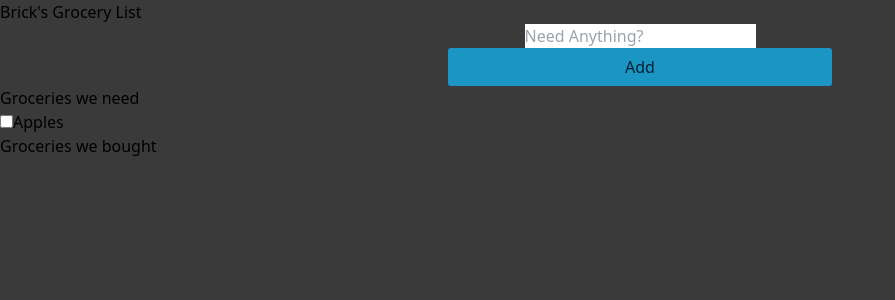
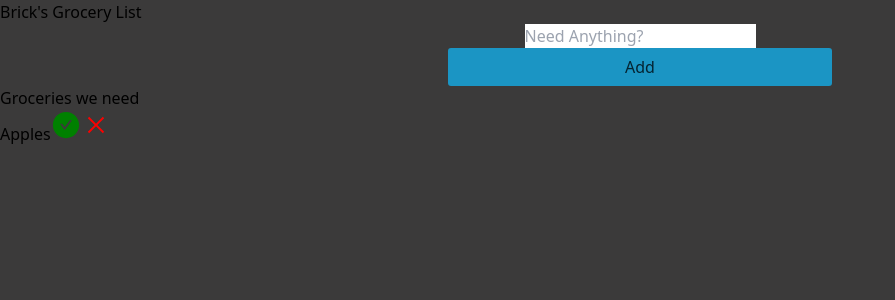
Before and after one commit to Rick3Mrtz/Grocery-List, a React (Vite) app: page / in a window 1280 px wide. Shown: the top 300 px of the page, without its empty margins (0-895 px from the left). Built offline with nearby package versions, Linux system fonts and the light colour scheme.

Commit message:
corrected grocery input, temporary styling added, react icons used as buttons

```diff
--- a/package.json
+++ b/package.json
@@ -14,6 +14,7 @@
     "postcss": "^8.4.27",
     "react": "^18.2.0",
     "react-dom": "^18.2.0",
+    "react-icons": "^4.10.1",
     "tailwindcss": "^3.3.3"
   },
   "devDependencies": {
--- a/src/App.jsx
+++ b/src/App.jsx
@@ -1,5 +1,7 @@
 import react from 'react'
 import './App.css'
+import { AiFillCheckCircle } from 'react-icons/ai'
+import { VscClose } from 'react-icons/vsc'
 
 function App() {
 
@@ -7,7 +9,7 @@ function App() {
   return (
     <>
 
-      <h1 className='flex text-4xl justify-center mt-[6vh] mb-[3vh]'>
+      <h1 className='flex text-4xl font-bold justify-center mt-[6vh] mb-[3vh]'>
         Brick's Grocery List
       </h1>
 
@@ -18,33 +20,48 @@ function App() {
         <button className=' btn'>Add</button>
       </form>
 
-      <div className='grid grid-cols-2 gap-2 mt-10'>
-        {/* Left Column - Groceries to Buy */}
-        <div className='bg-gray-200 p-4 ml-4 h-fit'>
-          <h1 className='text-xl text-center'>Groceries we need</h1>
-          <div className='flex justify-center items-center'>
 
-          </div>
-          <ul className=' mt-10 list flex justify-start items-center'>
-            <li>
-              <label>
-                <input type="checkbox" className='mr-4' />
-                Apples
-              </label>
+        {/* Groceries to Buy */}
+        <div className='bg-gray-200 mx-8 p-4 h-fit mt-8'>
+          <h1 className='text-xl text-center font-extrabold'>Groceries we need</h1>
+          <ul className=' mt-6 list flex justify-start items-center'>
+            <li className='text-3xl'>
+              Apples
+              <button>
+              <AiFillCheckCircle size={30} color='green'/>
+              </button>
+              <button>
+              <VscClose size={30} color='red' />
+              </button>
             </li>
           </ul>
 
         </div>
-
-        {/* Right Column - Groceries Bought Already */}
-        <div className='bg-green-200 p-4 mr-4 h-fit'>
-          <h1 className='text-xl text-center'>Groceries we bought</h1>
-        </div>
-      </div>
-
-
     </>
   )
 }
 
 export default App
+
+
+
+
+
+
+
+
+        {/* Right Column - Groceries Bought Already
+        <div className='bg-green-200 p-4 mr-4 h-fit'>
+          <h1 className='text-xl text-center font-extrabold'>Groceries we have</h1>
+
+          <ul className=' mt-10 list flex justify-start items-center'>
+            <li>
+              <label>
+                <input type="checkbox" className='mr-4' />
+                Bananas
+              </label>
+            </li>
+          </ul>
+
+
+        </div> */}
```
Also changed, not shown: 1 other file (tests, documents, lock files or other folders).
